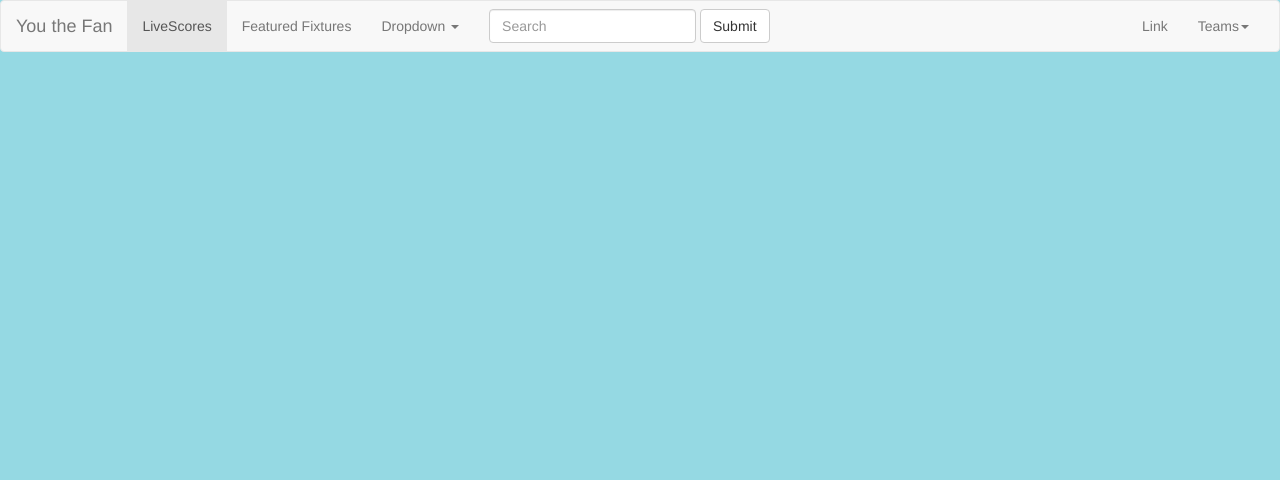
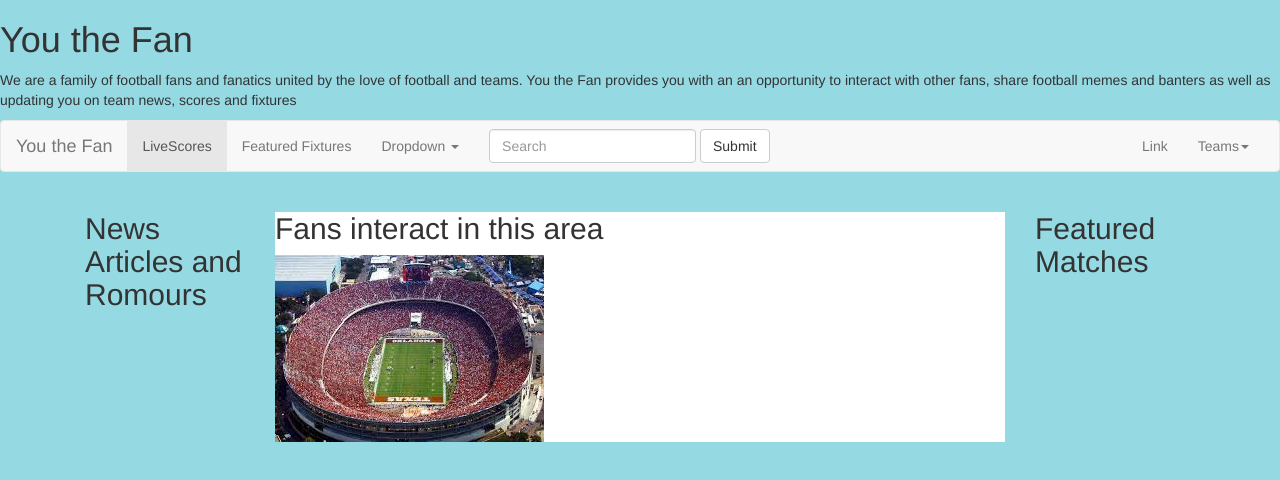
Before and after one commit to mikima25/thee-fan, a plain HTML site: page index.html in a window 1280 px wide. Drawn offline with Linux system fonts and the light colour scheme.

Commit message:
created columns and added a picture

```diff
--- a/css/styles.css
+++ b/css/styles.css
@@ -1,3 +1,6 @@
 body {
     background-color: #95d9e3;
 }
+#main {
+    background-color: white;
+}
--- a/index.html
+++ b/index.html
@@ -8,10 +8,13 @@
     <link rel="stylesheet" href="css/bootstrap.css">
     <link href="https://fonts.googleapis.com/css?family=Courgette|Dosis|Fjalla+One|Julius+Sans+One|Lobster|Pacifico|Racing+Sans+One" rel="stylesheet">
     <link rel="stylesheet" href="css/styles.css">
-    <title></title>
+    <title>theefan</title>
 </head>
 
 <body>
+    <h1>You the Fan</h1>
+    <p>We are a family of football fans and fanatics united by the love of football
+    and teams. You the Fan provides you with an an opportunity to interact with other fans, share football memes and banters as well as updating you on team news, scores and fixtures</p>
     <nav class="navbar navbar-default">
       <div class="container-fluid">
         <!-- Brand and toggle get grouped for better mobile display -->
@@ -66,6 +69,23 @@
         </div><!-- /.navbar-collapse -->
       </div><!-- /.container-fluid -->
     </nav>
+    <div class="container">
+        <div class="col-md-2">
+            <div id="news">
+            <h2>News Articles and Romours<h2>
+            </div>
+        </div>
+        <div class="col-md-8">
+        <div id="main">
+            <h2>Fans interact in this area</h2>
+            <img src="img/std1.jpg">
+        </div>
+        </div>
+        <div class="col-md-2">
+            <div id="fixtures">
+                <h2>Featured Matches</h2>
+        </div>
+    </div>
     <script src="https://use.fontawesome.com/9817e88458.js"></script>
     <script src="js/jquery-3.1.1.js" charset="utf-8"></script>
     <script src="js/bootstrap.js" charset="utf-8"></script>
```
